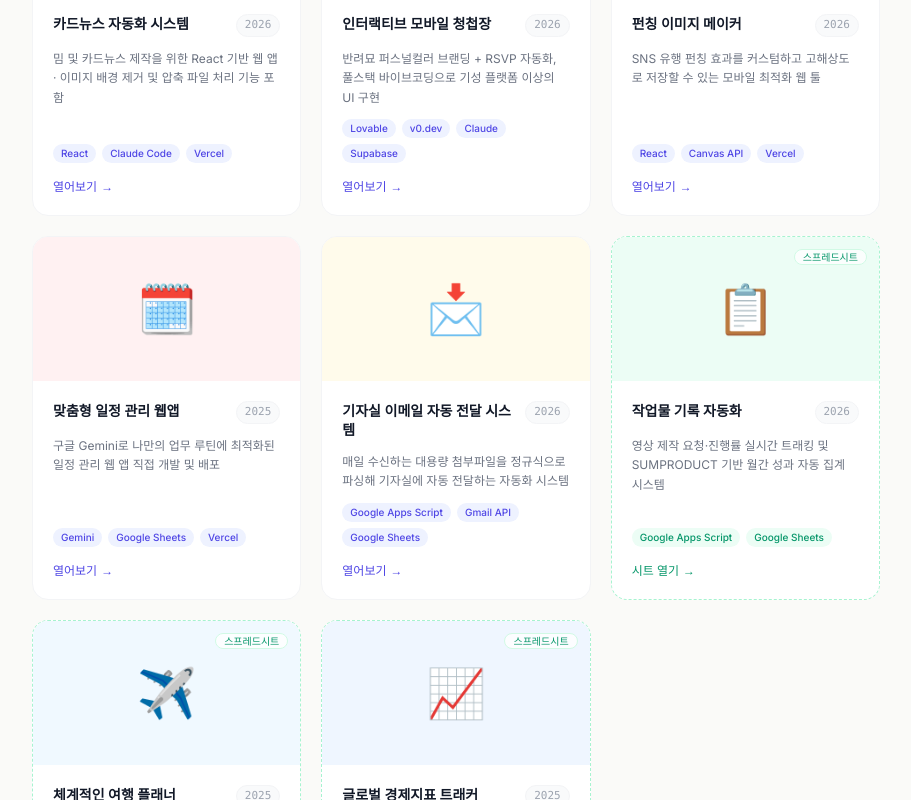
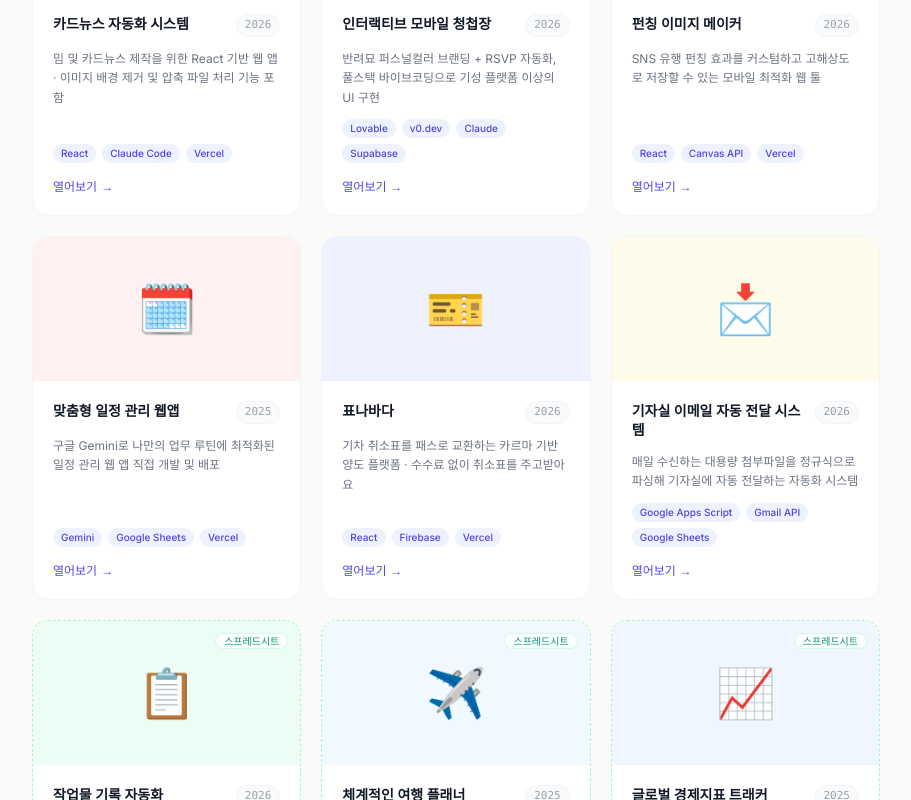
Before and after one commit to minjaja905/minjaja-lab-, a React (Vite) app: page / in a window 1280 px wide. Shown: the part 643-1443 px from the top of the page, without its empty margins (184-1095 px from the left). Built offline with nearby package versions, Linux system fonts and the light colour scheme.

Commit message:
표나바다 카드 추가

```diff
--- a/src/App.jsx
+++ b/src/App.jsx
@@ -45,6 +45,17 @@ const apps = [
     tags: ['Gemini', 'Google Sheets', 'Vercel'],
     color: '#FFF1F2',
     url: 'https://daily-roadmap-todos-d92u.vercel.app/',
+  },
+  {
+    id: 9,
+    emoji: '🎫',
+    title: '표나바다',
+    year: '2026',
+    category: 'life',
+    description: '기차 취소표를 패스로 교환하는 카르마 기반 양도 플랫폼 · 수수료 없이 취소표를 주고받아요',
+    tags: ['React', 'Firebase', 'Vercel'],
+    color: '#EEF2FF',
+    url: 'https://pyo-nabada.vercel.app/',
   },
   // 업무 생산성 (2026 먼저)
   {
```
